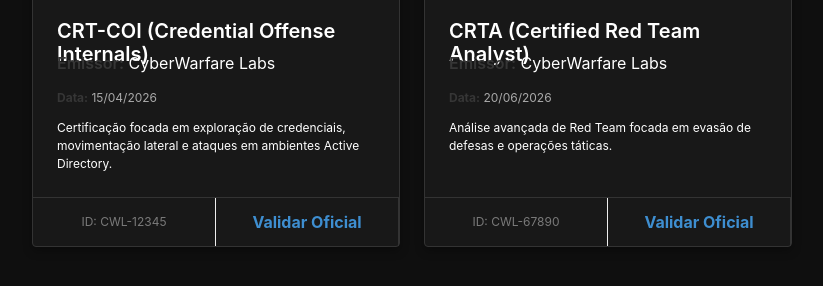
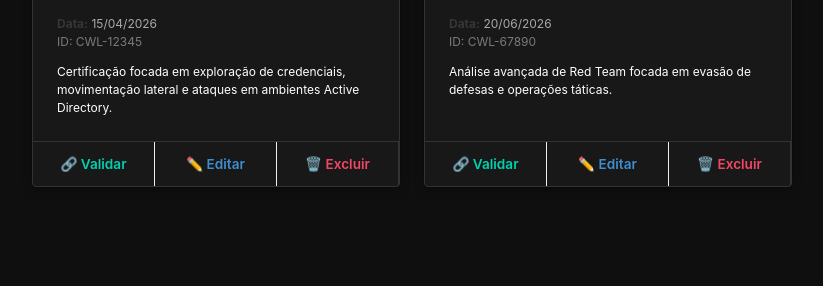
Before and after one commit to s3mPr1linux/s3mPr1linux.github.io, a Jekyll site: the page certs/index.html, which Jekyll copies as it is, in a window 1280 px wide, cut to the strip 438-724 px from the top of the page. Shown: the whole strip, without its empty margins (32-855 px from the left). Built offline with Jekyll 4.4.1, drawn with Linux system fonts in a browser that asks for light colours.

```diff
--- a/certs/index.html
+++ b/certs/index.html
@@ -46,9 +46,24 @@
     }
     .card-footer-item {
         border-right: 1px solid var(--border-color);
+        font-size: 0.85em;
+        font-weight: 600;
     }
     .title.is-custom-header {
         color: #ff4655 !important;
+    }
+
+    /* Correção do conflito de imagem do Bulma */
+    .custom-card-image {
+        width: 100%;
+        height: 200px;
+        background-color: #222;
+        overflow: hidden;
+    }
+    .custom-card-image img {
+        width: 100%;
+        height: 100%;
+        object-fit: cover;
     }
 
     /* Lightbox */
@@ -69,7 +84,6 @@
       <div class="is-flex is-justify-content-flex-end" style="gap: 10px;">
         <button class="button is-small is-dark is-outlined" onclick="toggleTheme()" id="theme-btn">🌙</button>
         <button class="button is-small is-dark is-outlined" onclick="toggleLanguage()" id="lang-btn">EN</button>
-        <!-- Botão Voltar para a página inicial estática -->
         <a href="../" class="button is-small is-info is-outlined">Voltar</a>
       </div>
     </div>
@@ -86,17 +100,14 @@
       <div class="columns is-multiline" id="certificates">
 
         <!-- ========================================== -->
-        <!-- CARTÃO 1 -->
+        <!-- CARTÃO 1: CRT-COI -->
         <!-- ========================================== -->
         <div class="column is-12-mobile is-6-tablet is-4-desktop">
           <div class="card is-flex is-flex-direction-column" style="height: 100%; cursor: pointer;" onclick="openLightbox('uploads/exemplo_crt_coi.png', 'https://validate.cyberwarfare.live/CWL-12345-ABC')">
 
-            <!-- Imagem -->
-            <div class="card-image">
-              <figure class="image is-4by3" style="background: #222; overflow: hidden;">
-                <!-- Troque o src abaixo para a imagem do seu certificado -->
-                <img src="uploads/exemplo_crt_coi.png" alt="CRT-COI" style="object-fit: cover; width: 100%; height: 100%;">
-              </figure>
+            <!-- Imagem Corrigida -->
+            <div class="custom-card-image">
+              <img src="uploads/exemplo_crt_coi.png" alt="CRT-COI" onerror="this.style.display='none'">
             </div>
 
             <!-- Textos -->
@@ -108,32 +119,36 @@
               <div class="content is-small">
                 <p>
                   <strong>Data:</strong>
-                  <span style="color: var(--text-secondary);">15/04/2026</span>
+                  <span style="color: var(--text-secondary);">15/04/2026</span><br>
+                  <span class="has-text-grey">ID: CWL-12345</span>
                 </p>
                 <p>Certificação focada em exploração de credenciais, movimentação lateral e ataques em ambientes Active Directory.</p>
               </div>
             </div>
 
-            <!-- Rodapé para link de validação -->
+            <!-- Rodapé com Botões Restaurados -->
             <footer class="card-footer" onclick="event.stopPropagation()">
-              <div class="card-footer-item has-text-grey is-size-7">ID: CWL-12345</div>
-              <a href="https://validate.cyberwarfare.live/CWL-12345-ABC" target="_blank" class="card-footer-item has-text-info has-text-weight-bold">
-                Validar Oficial
+              <a href="https://validate.cyberwarfare.live/CWL-12345-ABC" target="_blank" class="card-footer-item has-text-primary">
+                🔗 Validar
+              </a>
+              <a href="#" onclick="alert('Modo Estático: Atualize editando o arquivo HTML no GitHub.')" class="card-footer-item has-text-info">
+                ✏️ Editar
+              </a>
+              <a href="#" onclick="alert('Modo Estático: Remova o bloco de código HTML no GitHub.')" class="card-footer-item has-text-danger">
+                🗑️ Excluir
               </a>
             </footer>
           </div>
         </div>
 
         <!-- ========================================== -->
-        <!-- CARTÃO 2 -->
+        <!-- CARTÃO 2: CRTA -->
         <!-- ========================================== -->
         <div class="column is-12-mobile is-6-tablet is-4-desktop">
           <div class="card is-flex is-flex-direction-column" style="height: 100%; cursor: pointer;" onclick="openLightbox('uploads/exemplo_crta.png', 'https://validate.cyberwarfare.live/CWL-67890-XYZ')">
 
-            <div class="card-image">
-              <figure class="image is-4by3" style="background: #222; overflow: hidden;">
-                <img src="uploads/exemplo_crta.png" alt="CRTA" style="object-fit: cover; width: 100%; height: 100%;">
-              </figure>
+            <div class="custom-card-image">
+              <img src="uploads/exemplo_crta.png" alt="CRTA" onerror="this.style.display='none'">
             </div>
 
             <div class="card-content is-flex-grow-1">
@@ -144,16 +159,22 @@
               <div class="content is-small">
                 <p>
                   <strong>Data:</strong>
-                  <span style="color: var(--text-secondary);">20/06/2026</span>
+                  <span style="color: var(--text-secondary);">20/06/2026</span><br>
+                  <span class="has-text-grey">ID: CWL-67890</span>
                 </p>
                 <p>Análise avançada de Red Team focada em evasão de defesas e operações táticas.</p>
               </div>
             </div>
 
             <footer class="card-footer" onclick="event.stopPropagation()">
-              <div class="card-footer-item has-text-grey is-size-7">ID: CWL-67890</div>
-              <a href="https://validate.cyberwarfare.live/CWL-67890-XYZ" target="_blank" class="card-footer-item has-text-info has-text-weight-bold">
-                Validar Oficial
+              <a href="https://validate.cyberwarfare.live/CWL-67890-XYZ" target="_blank" class="card-footer-item has-text-primary">
+                🔗 Validar
+              </a>
+              <a href="#" onclick="alert('Modo Estático: Atualize editando o arquivo HTML no GitHub.')" class="card-footer-item has-text-info">
+                ✏️ Editar
+              </a>
+              <a href="#" onclick="alert('Modo Estático: Remova o bloco de código HTML no GitHub.')" class="card-footer-item has-text-danger">
+                🗑️ Excluir
               </a>
             </footer>
           </div>
```
Also changed, not shown: other parts of certs/index.html (+1 -2 lines).
